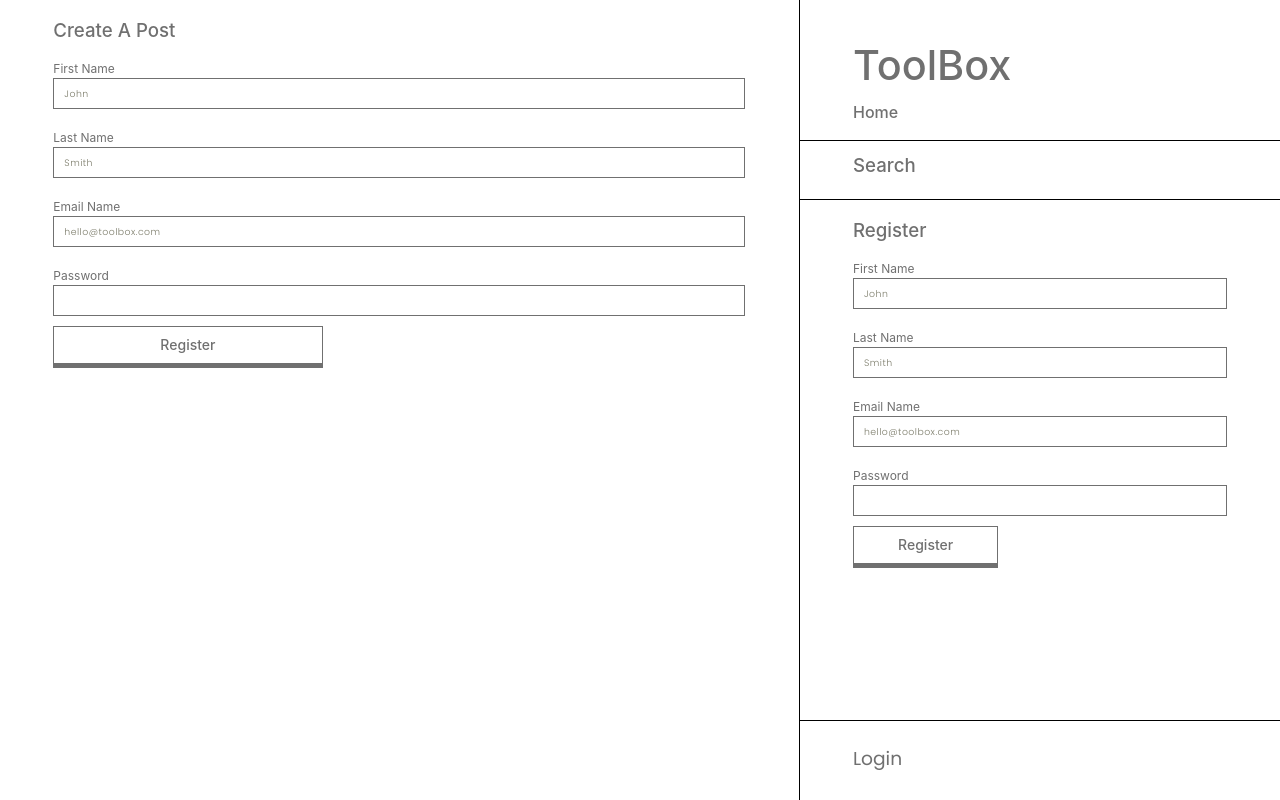
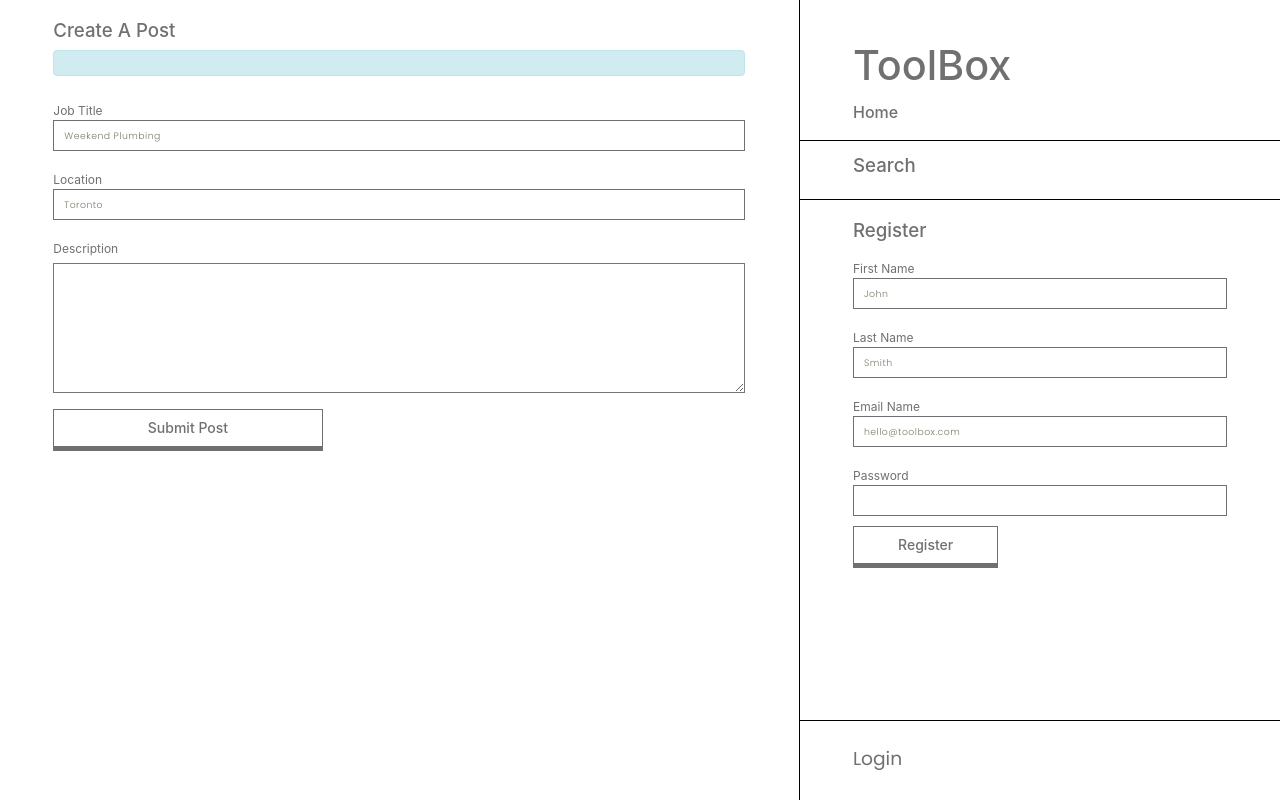
Before and after one commit to mshinh/Toolbox, a React (Create React App) app in the folder client/: page /account in a window 1280 px wide. Built offline with nearby package versions, Linux system fonts and the light colour scheme.

Commit message:
modified Post form

```diff
--- a/client/src/components/Createpost/index.js
+++ b/client/src/components/Createpost/index.js
@@ -16,14 +16,13 @@ class Createpost extends Component {
 
 
         this.state = {
-          fname: "",
-          lname: "",
-          email: "",
-          username:"",
-          password:"",
+          type: "job",
+          title: "",
+          location: "",
+          desc: "",
           error: "",
-          open: false,
-          redirectToReferer: false
+          open: true
+
         }
         this.onChange = this.onChange.bind(this);
         this.onSubmit = this.onSubmit.bind(this);
@@ -45,48 +44,17 @@ class Createpost extends Component {
     onSubmit = (e) => {
       e.preventDefault();
 
-      const {fname,lname,email,password} = this.state;
+      //const {fname,lname,email,password} = this.state;
 
-      var userEmail = email.split('@');
-      const username = userEmail[0];
-
-      const user = {
-        fname,
-        lname,
-        email,
-        username,
-        password
-      };
-
-      console.log(user);
-      signup(user)
-      .then(data => {
-
-        if(data.error) this.setState({error: data.error});
-
-        else { this.setState({
-            fname: "",
-            lname: "",
-            email: "",
-            username: "",
-            password:"",
-            error: "",
-            open: true
-
-          });
-
-          // //authenticate the user
-
-          // this.authenticate(data,() => {
-          //   this.setState({redirectToReferer: true})
-          //  });
+      // const user = {
+      //   fname,
+      //   lname,
+      //   email,
+      //   username,
+      //   password
+      // };
 
 
-          // Calls parent method to change dashboard apppearnce, not sure if best way
-          //  this.props.logger();
-        }
-
-      });
 
 
     };
@@ -98,12 +66,13 @@ class Createpost extends Component {
 
 
     render() {
-        const {fname,lname,email,password,error,open} = this.state;
+      const {error,open} = this.state;
         return(<div>
             <form className="addBarForm" autoComplete="off" >
             <div className="form-wrapper">
               <div className="form-row">
                   <fieldset className="form-column" id='meta-form'>
+
                   <h2 className="input-heading">Create A Post</h2>
 
                   <div className="alert alert-danger" style={{display: error ? "": "none"}}>{error}</div>
@@ -114,38 +83,38 @@ class Createpost extends Component {
 
                   <div className="input-row">
                     <div className="input-wrapper">
-                      <label htmlFor="fname">First Name</label>
-                      <input name="fname" type="text" id="fname" placeholder="John" onChange={this.onChange}  />
+                      <label htmlFor="title">Job Title</label>
+                      <input name="title" type="text" id="title" placeholder="Weekend Plumbing" onChange={this.onChange}  />
                     </div>
                   </div>
 
                   <div className="input-row">
                     <div className="input-wrapper">
-                        <label htmlFor="lname">Last Name</label>
-                        <input name="lname" type="text" id="lname" placeholder="Smith" onChange={this.onChange}  />
+                      <label htmlFor="location">Location</label>
+                      {/* Will have to expand on this more */}
+                      <input name="location" type="text" id="location" placeholder="Toronto" onChange={this.onChange}  />
                     </div>
                   </div>
 
+
                   <div className="input-row">
-                    <div className="input-wrapper">
-                      <label htmlFor="email">Email Name</label>
-                      <input name="email" type="email" id="email" placeholder="hello@toolbox.com" onChange={this.onChange}  />
-                    </div>
+                      <div className="input-wrapper">
+                          <label htmlFor="desc">Description</label>
+
+                          <textarea row="10" col="80" name="desc" type="text" id="desc" onChange={this.onChange}  >
+
+                          </textarea>
+                      </div>
                   </div>
 
-                  <div className="input-row">
-                    <div className="input-wrapper">
-                        <label htmlFor="password">Password</label>
-                        <input name="password" type="password" id="password" placeholder="" onChange={this.onChange}  />
-                    </div>
-                  </div>
+
 
 
                   </fieldset>
 
                 </div>
                 <button type='submit' className="input-btn" onClick={this.onSubmit}>
-                    <h4>Register</h4>
+                    <h4>Submit Post</h4>
                     <span className="button-bar"></span>
                   </button>
               </div>
```
